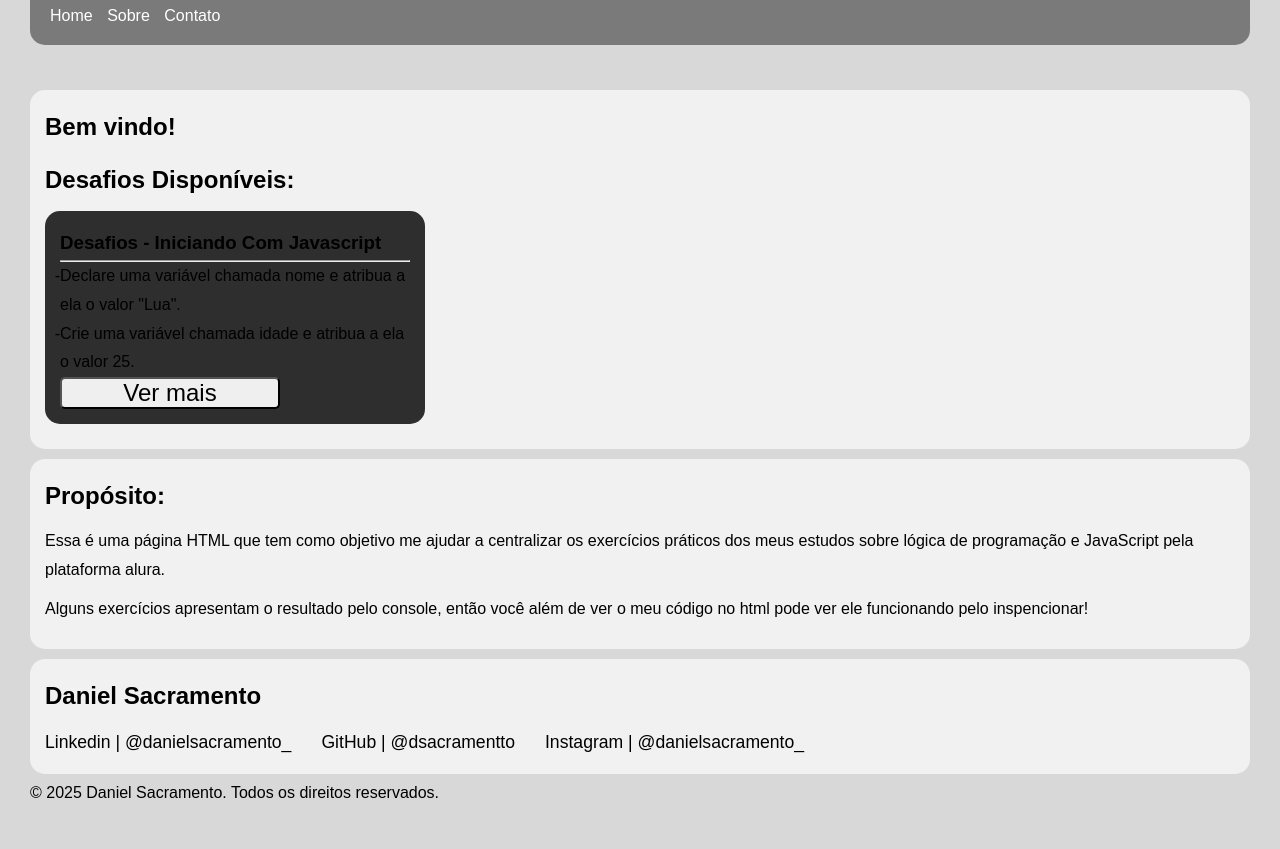
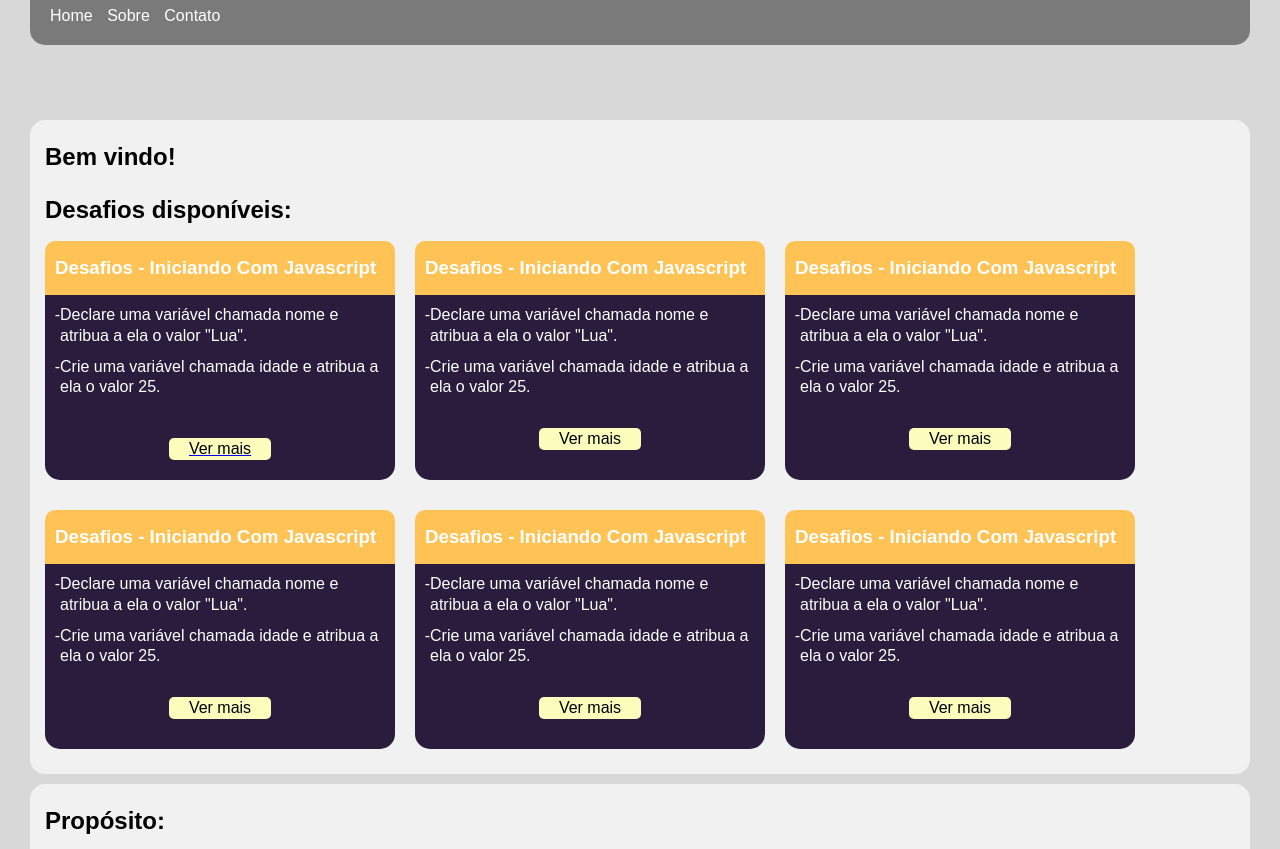
Before and after one commit to Dsacramentto/desafios-alura-logica-de-programacao-com-javascript, a plain HTML site: page index.html in a window 1280 px wide. Shown: the part 90-939 px from the top of the page. Drawn offline with Linux system fonts and the light colour scheme.

Commit message:
alterações de estilo e criação de card dos desafios

```diff
--- a/index.html
+++ b/index.html
@@ -21,10 +21,25 @@
     <main>
         <section id="home">
             <h1>Bem vindo!</h1>
-            <h2>Desafios Disponíveis:</h2>
+            <h2>Desafios disponíveis:</h2>
+            <div class="cards-container">
                 <section id="d1" class="desafios-card">
+                    <div class="header-desafios-card">
                         <h3>Desafios - Iniciando Com Javascript</h3>
-                <hr>
+                    </div>
+                    <ul id="lista-de-desafios">
+                        <li>Declare uma variável chamada nome e atribua a ela o valor "Lua".
+                        </li>
+                        <li>Crie uma variável chamada idade e atribua a ela o valor 25.
+                        </li>
+
+                    </ul>
+                    <a href="src/"><button class="btn-default">Ver mais</button></a>
+                </section>
+                <section id="d1" class="desafios-card">
+                    <div class="header-desafios-card">
+                        <h3>Desafios - Iniciando Com Javascript</h3>
+                    </div>
                     <ul id="lista-de-desafios">
                         <li>Declare uma variável chamada nome e atribua a ela o valor "Lua".
                         </li>
@@ -33,6 +48,55 @@
                         <button class="btn-default">Ver mais</button>
                     </ul>
                 </section>
+                <section id="d1" class="desafios-card">
+                    <div class="header-desafios-card">
+                        <h3>Desafios - Iniciando Com Javascript</h3>
+                    </div>
+                    <ul id="lista-de-desafios">
+                        <li>Declare uma variável chamada nome e atribua a ela o valor "Lua".
+                        </li>
+                        <li>Crie uma variável chamada idade e atribua a ela o valor 25.
+                        </li>
+                        <button class="btn-default">Ver mais</button>
+                    </ul>
+                </section>
+                <section id="d1" class="desafios-card">
+                    <div class="header-desafios-card">
+                        <h3>Desafios - Iniciando Com Javascript</h3>
+                    </div>
+                    <ul id="lista-de-desafios">
+                        <li>Declare uma variável chamada nome e atribua a ela o valor "Lua".
+                        </li>
+                        <li>Crie uma variável chamada idade e atribua a ela o valor 25.
+                        </li>
+                        <button class="btn-default">Ver mais</button>
+                    </ul>
+                </section>
+                <section id="d1" class="desafios-card">
+                    <div class="header-desafios-card">
+                        <h3>Desafios - Iniciando Com Javascript</h3>
+                    </div>
+                    <ul id="lista-de-desafios">
+                        <li>Declare uma variável chamada nome e atribua a ela o valor "Lua".
+                        </li>
+                        <li>Crie uma variável chamada idade e atribua a ela o valor 25.
+                        </li>
+                        <button class="btn-default">Ver mais</button>
+                    </ul>
+                </section>
+                <section id="d1" class="desafios-card">
+                    <div class="header-desafios-card">
+                        <h3>Desafios - Iniciando Com Javascript</h3>
+                    </div>
+                    <ul id="lista-de-desafios">
+                        <li>Declare uma variável chamada nome e atribua a ela o valor "Lua".
+                        </li>
+                        <li>Crie uma variável chamada idade e atribua a ela o valor 25.
+                        </li>
+                        <button class="btn-default">Ver mais</button>
+                    </ul>
+                </section>
+            </div>
         </section>
         <section id="about">
             <h2>Propósito:</h2>
--- a/src/estilo/main.css
+++ b/src/estilo/main.css
@@ -4,18 +4,22 @@
 }
 
 body {
-  padding: 30px;
   background-color: rgb(216, 216, 216);
   font-family: sans-serif;
 }
 
 body > header {
-  margin-bottom: 45px;
+  margin: 30px 30px 45px 30px;
   padding: 20px;
   border-radius: 15px;
   background-color: rgb(122, 122, 122);
   color: white;
+  position: sticky;
 }
+
+  main{
+    padding: 30px;
+  }
 
 nav {
   margin-top: 10px;
@@ -48,15 +52,6 @@ section p {
   margin-bottom: 10px;
 }
 
-.desafios-card {
-  max-width: 350px;
-  background-color: rgb(46, 46, 46);
-}
-
-.header-desafios-card {
-  border-bottom: 2px solid white;
-}
-
 ul {
   display: flex;
   gap: 30px;
@@ -64,7 +59,7 @@ ul {
 }
 
 ul a {
-  font-size: 1.1em;
+  font-size: 0.9em;
   text-decoration: none;
   color: black;
   transition: 0.2s ease-in;
@@ -75,6 +70,51 @@ ul a:hover {
   padding: 5px;
   border-radius: 7px;
   background-color: rgb(3, 0, 32);
+}
+
+footer{
+  padding: 4px;
+  background-color: rgb(10, 10, 10);
+  color: white;
+  text-align: center;
+}
+
+#home{
+  margin-bottom: 10px;
+}
+
+
+.cards-container{
+  display: flex;
+  gap: 20px;
+  flex-wrap: wrap;
+  flex-direction: row;
+}
+
+.header-desafios-card {
+border-radius:  10px 10px 0px 0px;
+background-color: rgb(255, 195, 85);
+color: white;
+}
+
+.desafios-card {
+  padding: 0;
+  max-width: 350px;
+  background-color: rgba(15, 1, 37, 0.884);
+  color: white;
+}
+
+.desafios-card h3{
+  padding: 10px;
+}
+
+.desafios-card ul{
+  line-height: 1.3;
+  padding: 10px 15px;
+}
+
+.desafios-card ul li{
+  margin-bottom: 10px;
 }
 
 #lista-de-desafios {
@@ -88,7 +128,12 @@ ul a:hover {
 }
 
 .btn-default {
-  max-width: 220px;
+  display: flex;
+  align-self: center;
+  margin: 20px auto;
+  padding: 2px 20px;
   border-radius: 5px;
-  font-size: 1.5em;
+  border: none;
+  font-size: 1em;
+  background-color: rgb(251, 253, 188);
 }
```
Lines whose indentation alone changed are shown as unchanged.
